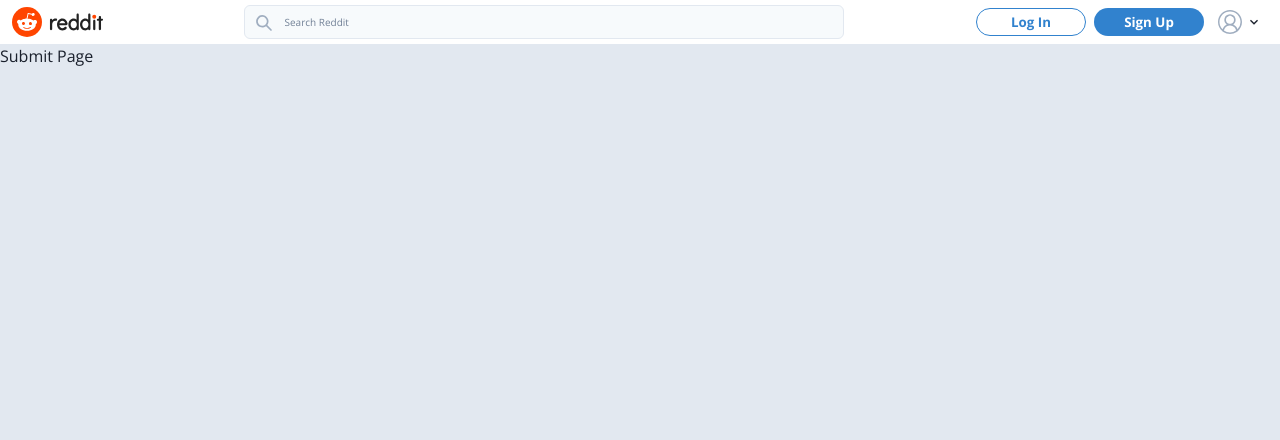
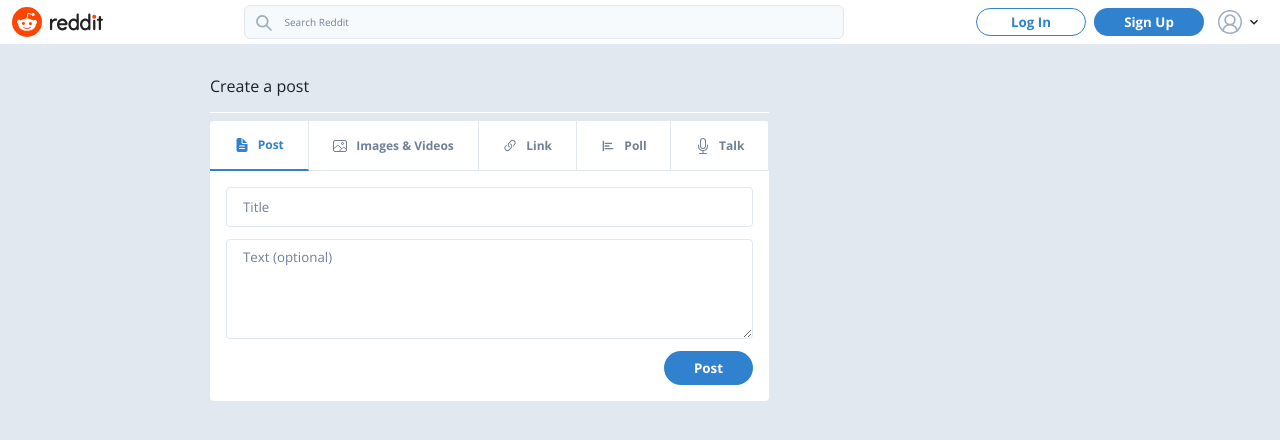
Before and after one commit to osapiyo/reddit-clone-2, a Next.js app: page /r/1/submit in a window 1280 px wide. Shown: the top 440 px of the page. Built offline with nearby package versions, Linux system fonts and the light colour scheme; no server answers.

Commit message:
created post tabs

```diff
--- a/src/components/Layout/PageContent.tsx
+++ b/src/components/Layout/PageContent.tsx
@@ -5,18 +5,12 @@
   console.log('HERE IS CHILDREN: ', children)
 
   return (
-    <Flex justify='center' p='16px 0px' border='1px solid red'>
-      <Flex
-        width='95%'
-        justify='center'
-        maxWidth='860px'
-        border='1px solid green'
-      >
+    <Flex justify='center' p='16px 0px'>
+      <Flex width='95%' justify='center' maxWidth='860px'>
         <Flex
           direction='column'
           width={{ base: '100%', md: '65%' }}
           mr={{ base: 0, md: 6 }}
-          border='1px solid blue'
         >
           {children && children[0 as keyof typeof children]}
         </Flex>
@@ -24,7 +18,6 @@
           direction='column'
           display={{ base: 'none', md: 'flex' }}
           flexGrow={1}
-          border='1px solid orange'
         >
           {children && children[1 as keyof typeof children]}
         </Flex>
--- /dev/null
+++ b/src/components/Posts/NewPostForm.tsx
@@ -0,0 +1,88 @@
+import { Flex, Icon } from '@chakra-ui/react'
+import React, { useState } from 'react'
+import { BiPoll } from 'react-icons/bi'
+import { BsLink45Deg, BsMic } from 'react-icons/bs'
+import { IoDocumentText, IoImageOutline } from 'react-icons/io5'
+import { AiFillCloseCircle } from 'react-icons/ai'
+import TabItem from './TabItem'
+import TextInputs from './PostForm/TextInputs'
+
+type NewPostFormProps = {}
+
+const formTabs: TabItem[] = [
+  {
+    title: 'Post',
+    icon: IoDocumentText,
+  },
+  {
+    title: 'Images & Videos',
+    icon: IoImageOutline,
+  },
+  {
+    title: 'Link',
+    icon: BsLink45Deg,
+  },
+  {
+    title: 'Poll',
+    icon: BiPoll,
+  },
+  {
+    title: 'Talk',
+    icon: BsMic,
+  },
+]
+
+export type TabItem = {
+  title: string
+  icon: typeof Icon.arguments
+}
+
+const NewPostForm: React.FC<NewPostFormProps> = () => {
+  const [selectedTab, setSelectedTab] = useState(formTabs[0].title)
+  const [textInputs, setTextInputs] = useState({
+    title: '',
+    body: '',
+  })
+  const [selectedFiles, setSelectedFiles] = useState<string>()
+
+  const handleCreatePost = async () => {}
+
+  const onSelectImage = () => {}
+
+  const onTextChange = (
+    event: React.ChangeEvent<HTMLInputElement | HTMLTextAreaElement>
+  ) => {
+    const {
+      target: { name, value },
+    } = event
+    setTextInputs((prev) => ({
+      ...prev,
+      [name]: value,
+    }))
+  }
+  return (
+    <Flex direction='column' bg='white' borderRadius={4} mt={2}>
+      <Flex width='100%'>
+        {formTabs.map((item, index) => (
+          <TabItem
+            item={item}
+            selected={item.title === selectedTab}
+            setSelectedTab={setSelectedTab}
+          />
+        ))}
+      </Flex>
+      <Flex m={4}>
+        {selectedTab === 'Post' && (
+          <TextInputs
+            textInputs={textInputs}
+            handleCreatePost={handleCreatePost}
+            onChange={onTextChange}
+            loading={false}
+          />
+        )}
+      </Flex>
+    </Flex>
+  )
+}
+
+export default NewPostForm
--- /dev/null
+++ b/src/components/Posts/PostForm/TextInputs.tsx
@@ -0,0 +1,68 @@
+import { Button, Flex, Input, Stack, Textarea } from '@chakra-ui/react'
+import React from 'react'
+
+type TextInputsProps = {
+  textInputs: {
+    title: string
+    body: string
+  }
+  onChange: (
+    event: React.ChangeEvent<HTMLInputElement | HTMLTextAreaElement>
+  ) => void
+  handleCreatePost: () => void
+  loading: boolean
+}
+
+const TextInputs: React.FC<TextInputsProps> = ({
+  textInputs,
+  onChange,
+  handleCreatePost,
+  loading,
+}) => {
+  return (
+    <Stack spacing={3} width='100%'>
+      <Input
+        name='title'
+        value={textInputs.title}
+        onChange={onChange}
+        fontSize='10pt'
+        borderRadius={4}
+        placeholder='Title'
+        _placeholder={{ color: 'gray.500' }}
+        _focus={{
+          outline: 'none',
+          bg: 'white',
+          border: '1px solid',
+          borderColor: 'black',
+        }}
+      />
+      <Textarea
+        name='body'
+        value={textInputs.body}
+        onChange={onChange}
+        fontSize='10pt'
+        borderRadius={4}
+        height='100px'
+        placeholder='Text (optional)'
+        _placeholder={{ color: 'gray.500' }}
+        _focus={{
+          outline: 'none',
+          bg: 'white',
+          border: '1px solid',
+          borderColor: 'black',
+        }}
+      />
+      <Flex justify='flex-end'>
+        <Button
+          height='34px'
+          padding='0px 30px'
+          disabled={false}
+          onClick={() => {}}
+        >
+          Post
+        </Button>
+      </Flex>
+    </Stack>
+  )
+}
+export default TextInputs
--- /dev/null
+++ b/src/components/Posts/TabItem.tsx
@@ -0,0 +1,40 @@
+import { Flex, Icon, Text } from '@chakra-ui/react'
+import React from 'react'
+import { TabItem } from './NewPostForm'
+
+type TabItemProps = {
+  item: TabItem
+  selected: boolean
+  setSelectedTab: (value: string) => void
+}
+
+const TabItem: React.FC<TabItemProps> = ({
+  item,
+  selected,
+  setSelectedTab,
+}) => {
+  return (
+    <Flex
+      justify='center'
+      align='center'
+      flexGrow={1}
+      p='14px 0px'
+      cursor='pointer'
+      fontWeight={700}
+      _hover={{ bg: 'gray.50' }}
+      color={selected ? 'blue.500' : 'gray.500'}
+      borderWidth={selected ? '0px 1px 2px 0px' : '0px 1px 1px 0px'}
+      borderBottomColor={selected ? 'blue.500' : 'gray.200'}
+      borderRightColor='gray.200'
+      onClick={() => {
+        setSelectedTab(item.title)
+      }}
+    >
+      <Flex align='center' height='20px' mr={2}>
+        <Icon as={item.icon} />
+      </Flex>
+      <Text fontSize='12px'>{item.title}</Text>
+    </Flex>
+  )
+}
+export default TabItem
--- a/src/pages/r/[communityId]/submit.tsx
+++ b/src/pages/r/[communityId]/submit.tsx
@@ -1,6 +1,19 @@
 import React from 'react'
+import PageContent from '../../../components/Layout/PageContent'
+import { Text, Box } from '@chakra-ui/react'
+import NewPostForm from '../../../components/Posts/NewPostForm'
 
 const SubmitPostPage: React.FC = () => {
-  return <div>Submit Page</div>
+  return (
+    <PageContent>
+      <>
+        <Box p='14px 0px' borderBottom='1px solid' borderColor='white'>
+          <Text>Create a post</Text>
+        </Box>
+        <NewPostForm />
+      </>
+      <></>
+    </PageContent>
+  )
 }
 export default SubmitPostPage
```
